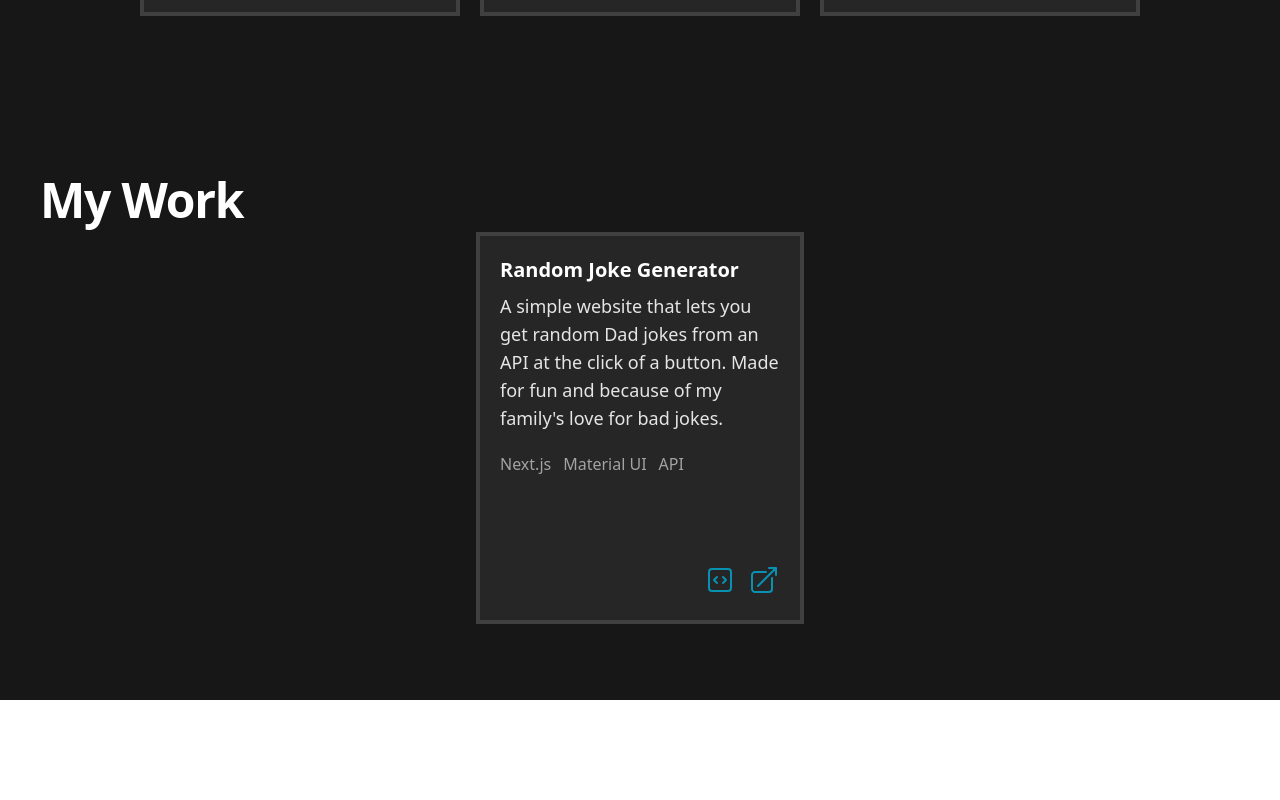
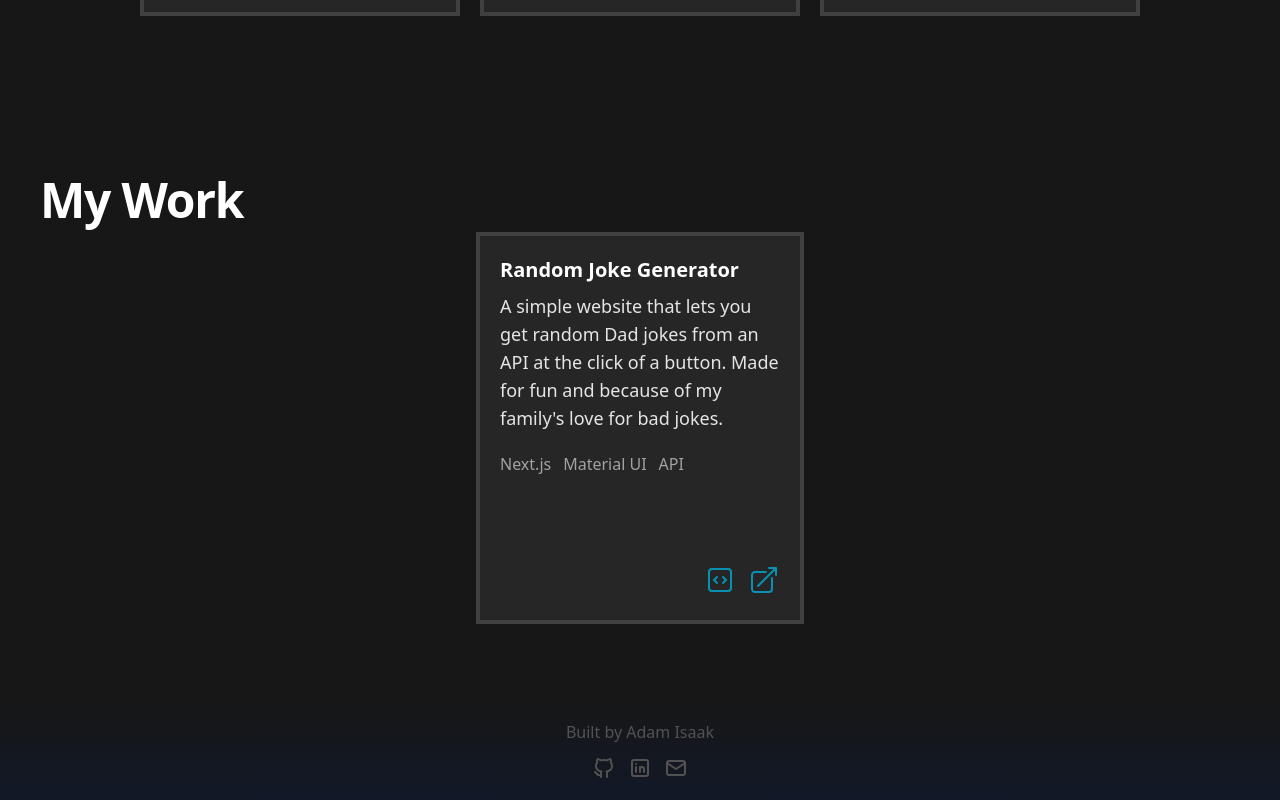
Before and after one commit to Adam-Isaak-dev/portfolio, a Next.js app: page / in a window 1280 px wide. Shown: the part 1110-1910 px from the top of the page. Before the commit the page ends 1810 px from the top, so only its background shows below. Built offline with nearby package versions, Linux system fonts and the light colour scheme.

Commit message:
Create a footer

```diff
--- /dev/null
+++ b/components/Footer.jsx
@@ -0,0 +1,24 @@
+import { IconBrandGithub, IconBrandLinkedin, IconMail } from "@tabler/icons";
+
+export default function Footer() {
+  return (
+    <footer class="bg-gradient-to-b from-neutral-900 to-gray-900 ">
+      <div className="flex flex-col justify-center align-center text-neutral-600 text-center py-5">
+        <div className="mb-3">
+          <span>Built by Adam Isaak</span>
+        </div>
+        <div className="flex justify-center align-center space-x-3">
+          <a href="https://github.com/Adam-Isaak-dev/" target="_blank">
+            <IconBrandGithub className="h-6 w-6"/>
+          </a>
+          <a href="https://www.linkedin.com/in/adam-isaak-dev/" target="_blank">
+            <IconBrandLinkedin className="h-6 w-6"/>
+          </a>
+          <a href="mailto:adam.isaak.dev@gmail.com">
+            <IconMail className="h-6 w-6"/>
+          </a>
+        </div>
+      </div>
+    </footer>
+  );
+}
--- a/package.json
+++ b/package.json
@@ -15,6 +15,7 @@
     "@mdx-js/loader": "^2.1.5",
     "@mdx-js/react": "^2.1.5",
     "@next/mdx": "^12.3.1",
+    "@tabler/icons": "^1.106.0",
     "autoprefixer": "^10.4.12",
     "next": "12.3.1",
     "postcss": "^8.4.18",
--- a/pages/index.js
+++ b/pages/index.js
@@ -3,21 +3,21 @@ import NavBar from "../components/NavBar";
 import HeroSection from "../components/home/HeroSection";
 import Showcase from "../components/home/Showcase";
 import Projects from "../components/home/Projects";
+import Footer from "../components/Footer";
 
 export default function Home() {
   return (
-    <div>
+    <div className="bg-gray-900">
       <DocumentHeader title="Home" description="my personal portfolio website"/>
       <main>
-        <div className="h-full h-screen bg-gray-900">
+        <div>
           <NavBar />
           <HeroSection />
           <Showcase />
           <Projects />
         </div>
       </main>
-      <footer>
-      </footer>
+      <Footer />
     </div>
   )
 }
```
Also changed, not shown: 1 other file (tests, documents, lock files or other folders).
